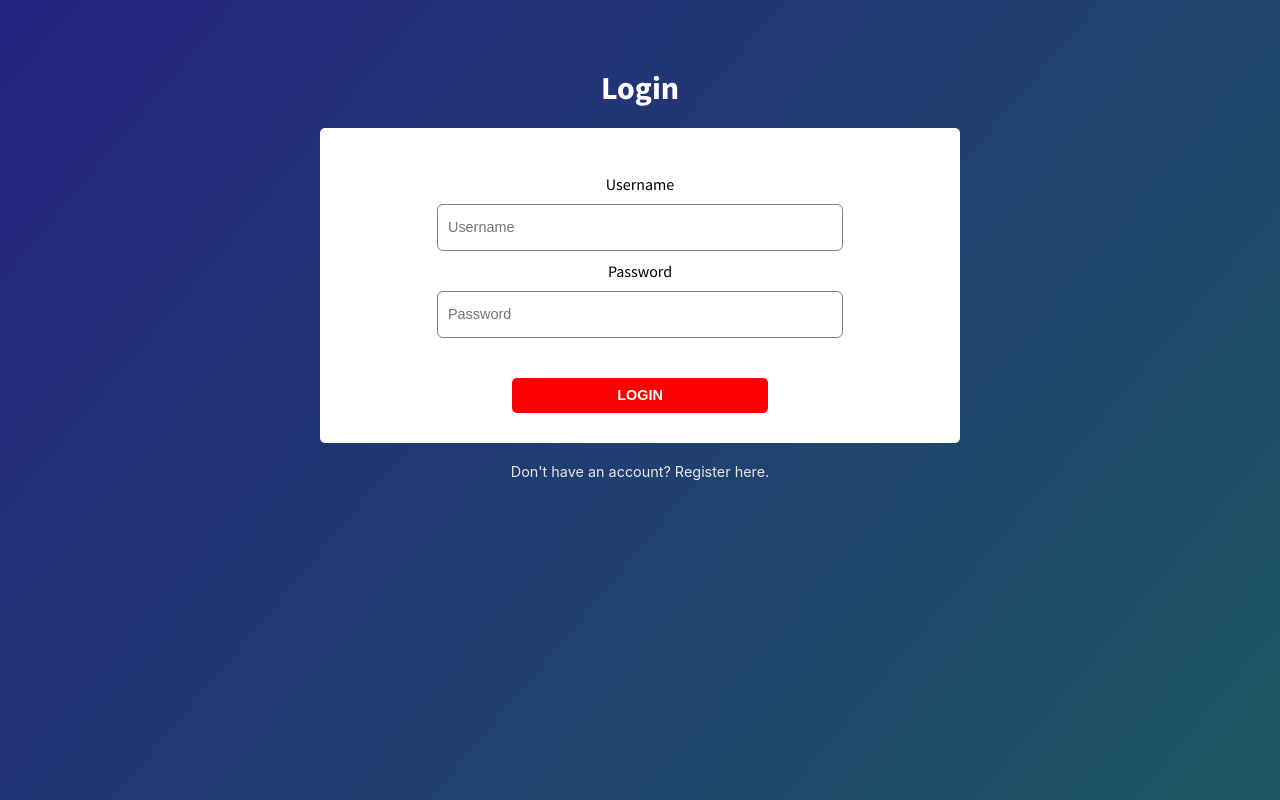
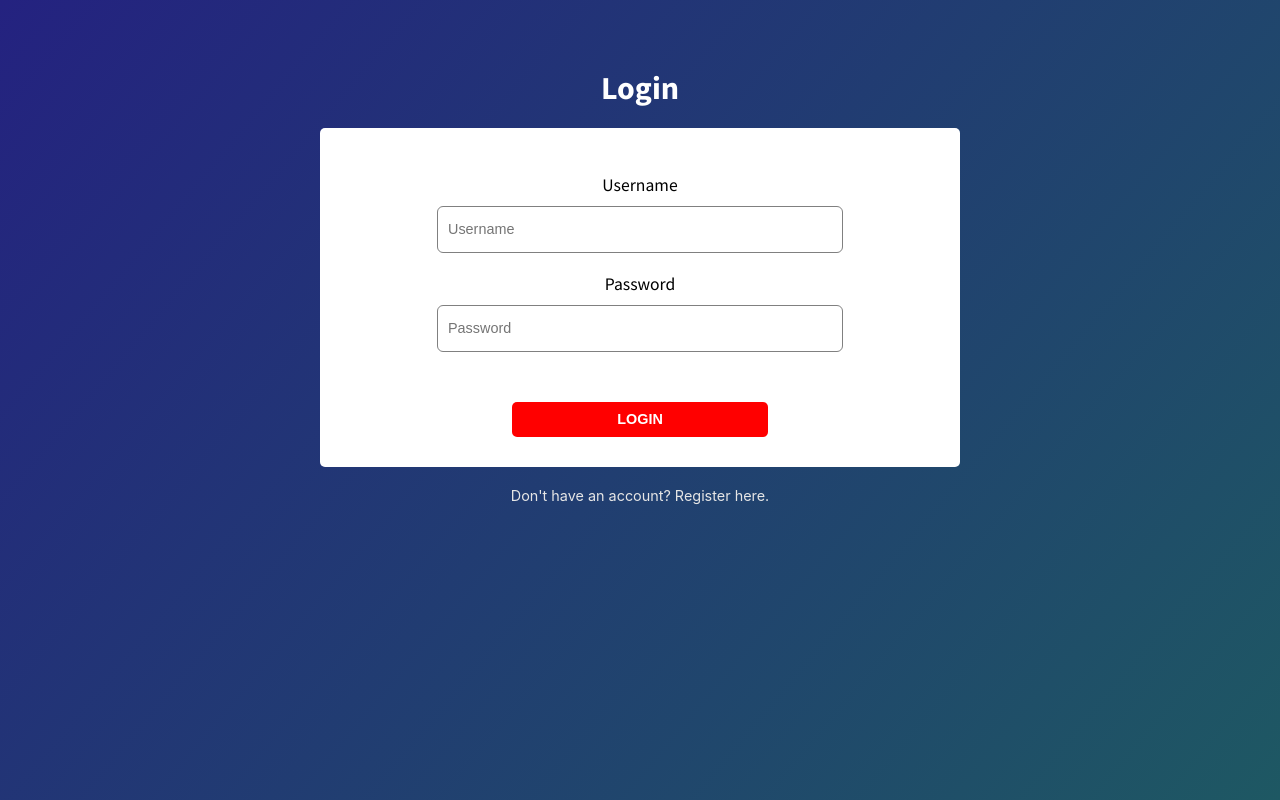
Before and after one commit to j-stuckey/chatter-client, a React app: page /login in a window 1280 px wide. Built offline with nearby package versions, Linux system fonts and the light colour scheme; no server answers.

Commit message:
changed media query width to 800px

```diff
--- a/src/components/styles/Login.module.css
+++ b/src/components/styles/Login.module.css
@@ -73,7 +73,7 @@
     text-decoration: underline;
 }
 
-@media only screen and (min-width: 400px) {
+@media only screen and (min-width: 800px) {
 
     .loginButton {
         width: 20vw;
@@ -95,10 +95,12 @@
 
     .formLabel {
         color: black;
+        font-size: 1.1em;
     }
 
     .formInput {
         width: 30vw;
+        margin-bottom: 20px;
     }
 
     .registerLink {
```
